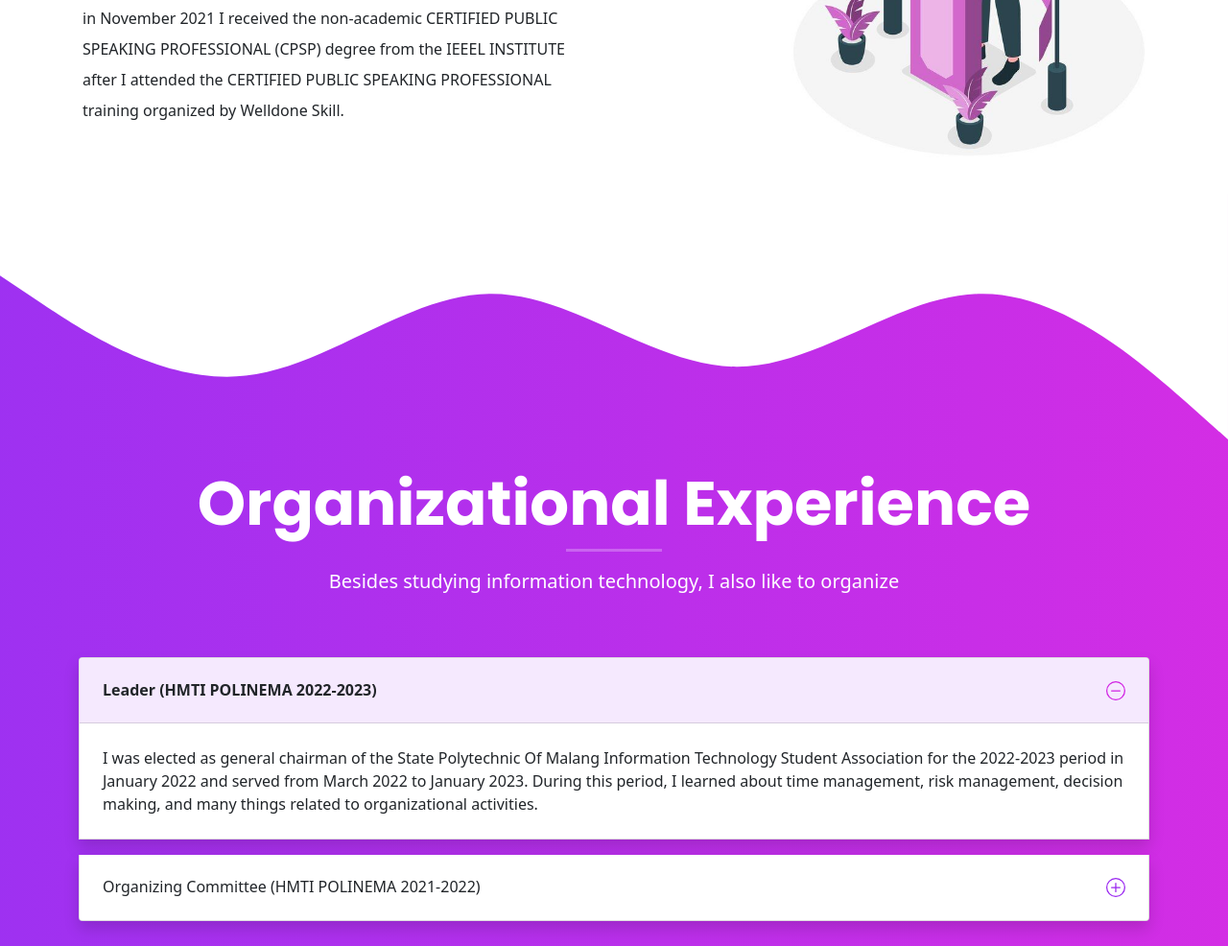
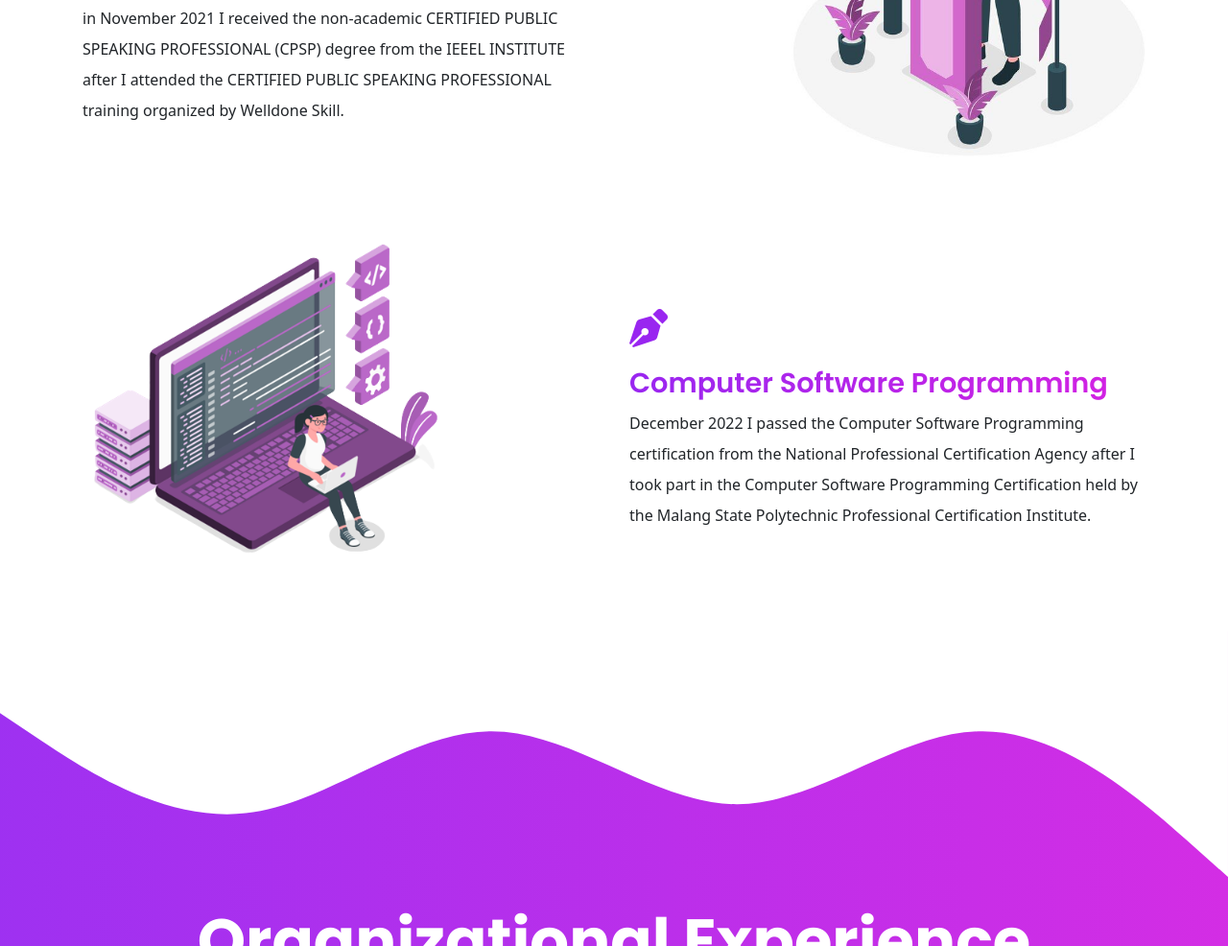
Before and after one commit to ferdyhape/ferdyhape.github.io, a website: page index.html in a window 1280 px wide. Shown: the part 2471-3457 px from the top of the page at 96% size. Drawn offline with nearby package versions, Linux system fonts and the light colour scheme; files that its build step writes are made by us from their sources.

Commit message:
add computer software programming licensed

```diff
--- a/index.html
+++ b/index.html
@@ -154,6 +154,7 @@
         </div>
       </div>
 
+
       <div class="row responsive-need-reverse">
         <div class="col-lg-6 col-md-6 col-sm-12 col-xs-12 aboutme mt-4">
           <div class="aboutme__content">
@@ -170,6 +171,26 @@
           <div class="aboutme__pic">
             <img src="images/aboutme/publicspeaking-illustration.jpg" alt="web developer illustration"
               class="img-fluid illustration-aboutme">
+          </div>
+        </div>
+      </div>
+
+      <div class="row">
+        <div class="col-lg-6 col-md-6 col-sm-12 col-xs-12 aboutme mt-4 text-start">
+          <div class="aboutme__pic">
+            <img src="images/aboutme/software-programmer.png" alt="graphic design illustration"
+              class=" img-fluid illustration-aboutme">
+          </div>
+        </div>
+        <div class="col-lg-6 col-md-6 col-sm-12 col-xs-12 aboutme mt-4">
+          <div class="aboutme__content">
+            <div class="icon d-block fas fa-pen-nib mb-3"></div>
+            <h3 class=" display-3--title mt-1">Computer Software Programming</h3>
+            <p class="lh-lg">
+              December 2022 I passed the Computer Software Programming certification from the National Professional
+              Certification Agency after I took part in the Computer Software Programming Certification held by the
+              Malang State Polytechnic Professional Certification Institute.
+            </p>
           </div>
         </div>
       </div>
```
Also changed, not shown: images/aboutme/software-programmer.png (added).
